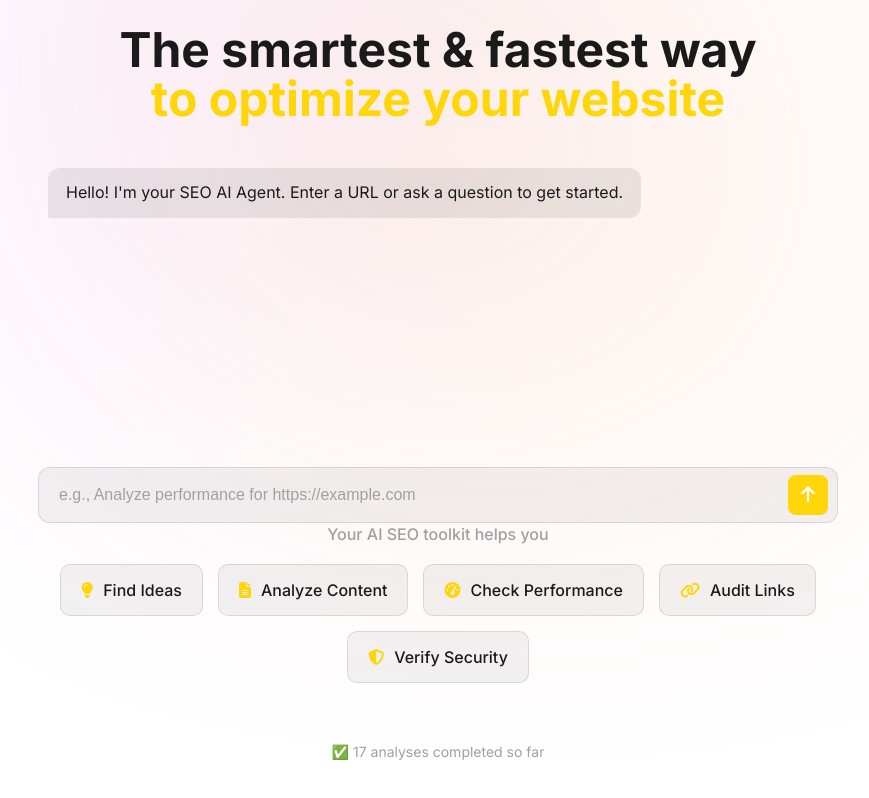
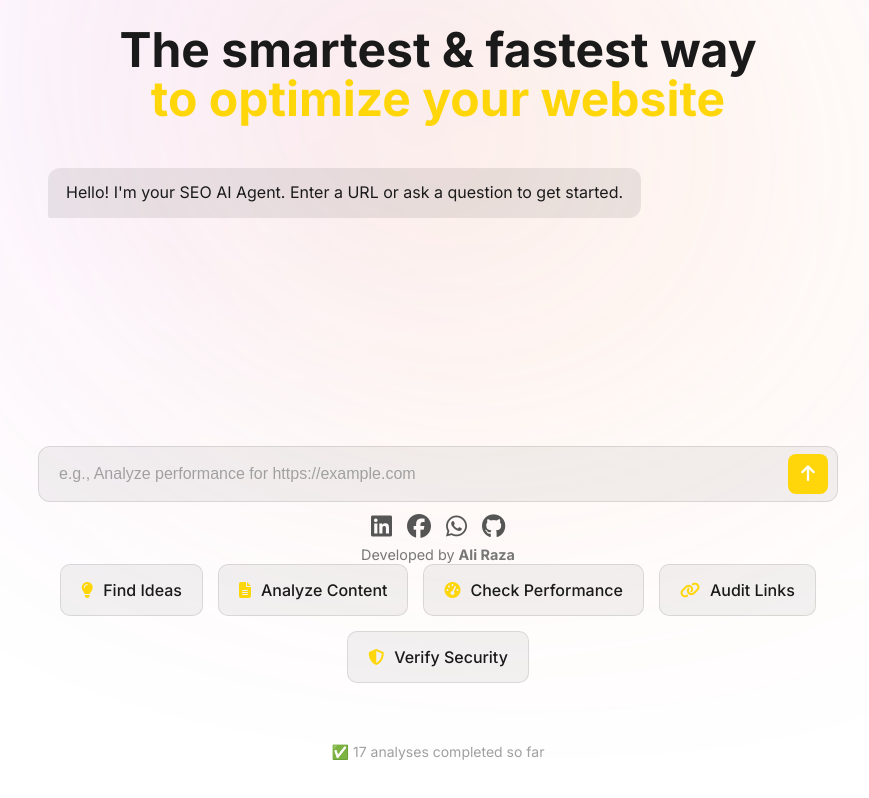
Before and after one commit to aliraza108/seo_agent, a plain HTML site: page public/index.html in a window 1280 px wide. Shown: the whole page, without its empty margins (202-1071 px from the left). Drawn offline with Linux system fonts and the light colour scheme.

Commit message:
with icons working fine

```diff
--- a/public/index.html
+++ b/public/index.html
@@ -9,10 +9,8 @@
     <link rel="preconnect" href="https://fonts.gstatic.com" crossorigin>
     <link href="https://fonts.googleapis.com/css2?family=Inter:wght@400;500;600;700&display=swap" rel="stylesheet">
     <link rel="stylesheet" href="https://cdnjs.cloudflare.com/ajax/libs/font-awesome/6.5.1/css/all.min.css">
-
 </head>
 <body>
-
 
     <main>
         <div class="hero-content">
@@ -32,13 +30,18 @@
                     <i class="fas fa-arrow-up"></i>
                 </button>
             </form>
-            <!-- <div class="suggestion-chips">
-                <button class="chip" data-suggestion="Share some high ranking keyword">💡 Give me an idea</button>
-            </div> -->
+
+            <!-- Social Icons Row -->
+            <div class="social-icons">
+                <a href="https://www.linkedin.com/in/YOUR-LINK" target="_blank" title="LinkedIn"><i class="fab fa-linkedin"></i></a>
+                <a href="https://facebook.com/YOUR-LINK" target="_blank" title="Facebook"><i class="fab fa-facebook"></i></a>
+                <a href="https://wa.me/YOUR-NUMBER" target="_blank" title="WhatsApp"><i class="fab fa-whatsapp"></i></a>
+                <a href="https://github.com/YOUR-LINK" target="_blank" title="GitHub"><i class="fab fa-github"></i></a>
+            </div>
+            <p class="developed-by">Developed by <strong>Ali Raza</strong></p>
         </div>
 
         <div class="features-section">
-            <h2>Your AI SEO toolkit helps you</h2>
             <div class="features-grid">
                 <div class="feature-box">
                     <i class="fas fa-lightbulb"></i>
@@ -56,7 +59,7 @@
                     <i class="fas fa-link"></i>
                     <span>Audit Links</span>
                 </div>
-                 <div class="feature-box">
+                <div class="feature-box">
                     <i class="fas fa-shield-alt"></i>
                     <span>Verify Security</span>
                 </div>
--- a/public/style.css
+++ b/public/style.css
@@ -1208,3 +1208,30 @@ footer {
     scrollbar-width: none;
     -ms-overflow-style: none;
 }
+
+
+.social-icons {
+    display: flex;
+    justify-content: center;
+    gap: 15px;
+    margin-top: 10px;
+}
+
+.social-icons a {
+    font-size: 1.5rem;
+    color: #555;
+    transition: color 0.3s ease, transform 0.2s ease;
+    text-decoration: none;
+}
+
+.social-icons a:hover {
+    color: #0077b5; /* Default LinkedIn blue */
+    transform: scale(1.2);
+}
+
+.developed-by {
+    text-align: center;
+    font-size: 0.9rem;
+    margin-top: 5px;
+    color: #777;
+}
```
